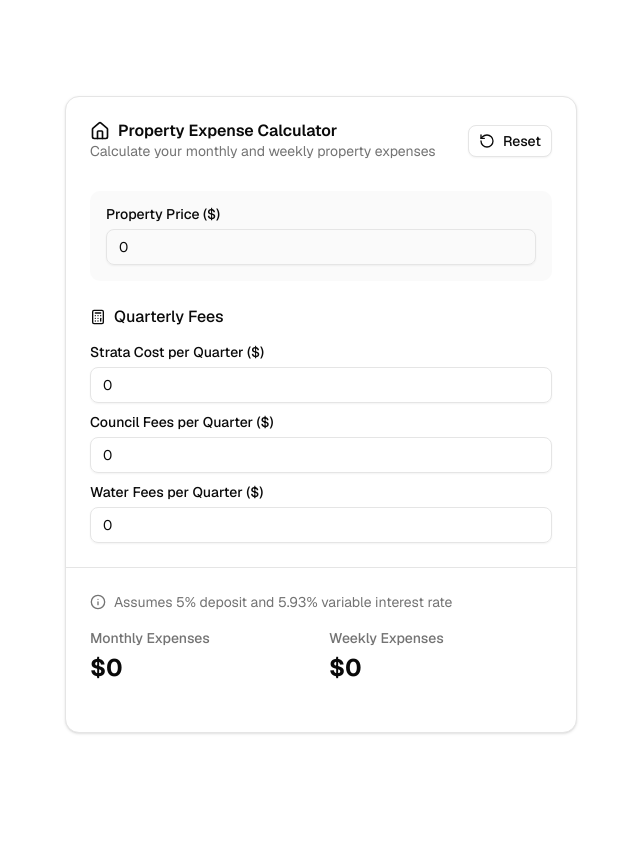
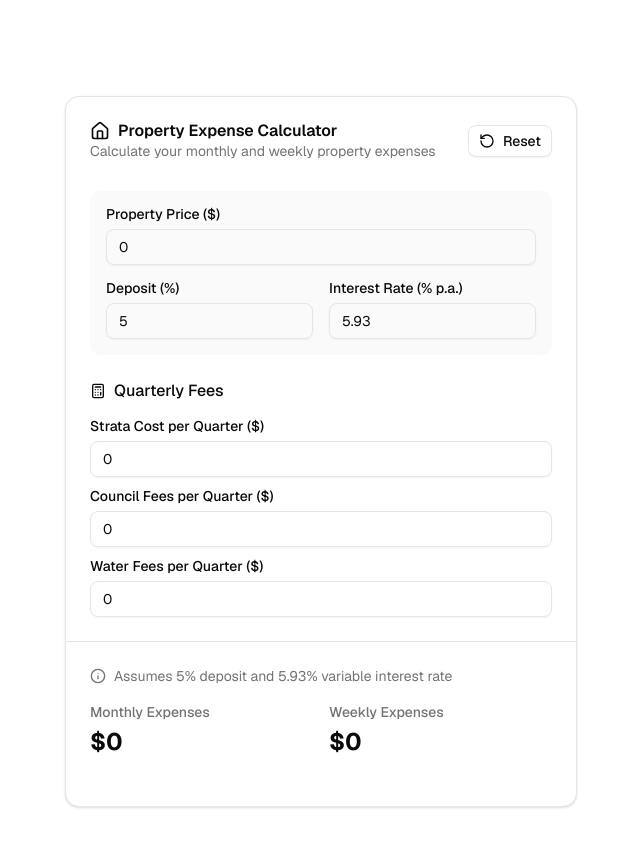
Before and after one commit to AdiRishi/simple-expense-calculator, a Next.js app: page / in a window 1280 px wide. Shown: the top 846 px of the page, without its empty margins (319-959 px from the left). Built offline with nearby package versions, Linux system fonts and the light colour scheme.

Commit message:
Make deposit and percentage editable

```diff
--- a/src/components/expense-calculator/PropertyPriceSection.tsx
+++ b/src/components/expense-calculator/PropertyPriceSection.tsx
@@ -11,6 +11,8 @@ interface PropertyPriceSectionProps {
   interestRate: number;
   loanTermYears: number;
   setPropertyPrice: React.Dispatch<React.SetStateAction<number>>;
+  setDepositPercentage: React.Dispatch<React.SetStateAction<number>>;
+  setInterestRate: React.Dispatch<React.SetStateAction<number>>;
 }
 
 export function PropertyPriceSection({
@@ -21,6 +23,8 @@ export function PropertyPriceSection({
   interestRate,
   loanTermYears,
   setPropertyPrice,
+  setDepositPercentage,
+  setInterestRate,
 }: PropertyPriceSectionProps) {
   return (
     <div className="bg-muted/50 space-y-4 rounded-lg p-3 sm:p-4">
@@ -35,6 +39,34 @@ export function PropertyPriceSection({
           onChange={handleInputChange(setPropertyPrice)}
           onBlur={handleInputBlur}
         />
+      </div>
+
+      <div className="grid grid-cols-2 gap-4">
+        <div className="space-y-2">
+          <Label htmlFor="deposit-percentage">Deposit (%)</Label>
+          <Input
+            id="deposit-percentage"
+            type="text"
+            min="0"
+            max="100"
+            placeholder="5"
+            value={depositPercentage.toLocaleString()}
+            onChange={handleInputChange(setDepositPercentage)}
+            onBlur={handleInputBlur}
+          />
+        </div>
+        <div className="space-y-2">
+          <Label htmlFor="interest-rate">Interest Rate (% p.a.)</Label>
+          <Input
+            id="interest-rate"
+            type="text"
+            min="0"
+            placeholder="5.93"
+            value={interestRate.toLocaleString()}
+            onChange={handleInputChange(setInterestRate)}
+            onBlur={handleInputBlur}
+          />
+        </div>
       </div>
 
       {propertyPrice > 0 && (
--- a/src/components/expense-calculator/expense-calculator.tsx
+++ b/src/components/expense-calculator/expense-calculator.tsx
@@ -37,6 +37,8 @@ export function ExpenseCalculator() {
           interestRate={calculations.interestRate}
           loanTermYears={calculations.loanTermYears}
           setPropertyPrice={calculations.setPropertyPrice}
+          setDepositPercentage={calculations.setDepositPercentage}
+          setInterestRate={calculations.setInterestRate}
         />
 
         <QuarterlyFeesSection
--- a/src/components/expense-calculator/use-expense-calculations.ts
+++ b/src/components/expense-calculator/use-expense-calculations.ts
@@ -7,6 +7,8 @@ const STORAGE_KEYS = {
   STRATA: 'expense-calc-strata',
   COUNCIL: 'expense-calc-council',
   WATER: 'expense-calc-water',
+  DEPOSIT_PERCENTAGE: 'expense-calc-deposit-percentage',
+  INTEREST_RATE: 'expense-calc-interest-rate',
 };
 
 // Helper functions for localStorage
@@ -45,6 +47,8 @@ export interface ExpenseCalculations {
   setStrata: React.Dispatch<React.SetStateAction<number>>;
   setCouncil: React.Dispatch<React.SetStateAction<number>>;
   setWater: React.Dispatch<React.SetStateAction<number>>;
+  setDepositPercentage: React.Dispatch<React.SetStateAction<number>>;
+  setInterestRate: React.Dispatch<React.SetStateAction<number>>;
   resetAll: () => void;
 }
 
@@ -53,6 +57,8 @@ export function useExpenseCalculations(): ExpenseCalculations {
   const [strata, setStrata] = useState<number>(0);
   const [council, setCouncil] = useState<number>(0);
   const [water, setWater] = useState<number>(0);
+  const [depositPercentage, setDepositPercentage] = useState<number>(5);
+  const [interestRate, setInterestRate] = useState<number>(5.93);
 
   // Load from localStorage after client-side hydration
   useEffect(() => {
@@ -60,6 +66,8 @@ export function useExpenseCalculations(): ExpenseCalculations {
     setStrata(getStoredValue(STORAGE_KEYS.STRATA, 0));
     setCouncil(getStoredValue(STORAGE_KEYS.COUNCIL, 0));
     setWater(getStoredValue(STORAGE_KEYS.WATER, 0));
+    setDepositPercentage(getStoredValue(STORAGE_KEYS.DEPOSIT_PERCENTAGE, 5));
+    setInterestRate(getStoredValue(STORAGE_KEYS.INTEREST_RATE, 5.93));
   }, []);
 
   const [loanAmount, setLoanAmount] = useState<number>(0);
@@ -67,9 +75,7 @@ export function useExpenseCalculations(): ExpenseCalculations {
   const [monthlyTotal, setMonthlyTotal] = useState<number>(0);
   const [weeklyTotal, setWeeklyTotal] = useState<number>(0);
 
-  // Fixed values
-  const depositPercentage = 5;
-  const interestRate = 5.93;
+  // Fixed value
   const loanTermYears = 30;
 
   useEffect(() => {
@@ -91,7 +97,7 @@ export function useExpenseCalculations(): ExpenseCalculations {
     } else {
       setMonthlyMortgage(0);
     }
-  }, [propertyPrice]);
+  }, [propertyPrice, depositPercentage, interestRate]);
 
   useEffect(() => {
     // Convert quarterly fees to monthly by dividing by 3
@@ -137,12 +143,28 @@ export function useExpenseCalculations(): ExpenseCalculations {
     return () => clearTimeout(timeoutId);
   }, [water]);
 
+  useEffect(() => {
+    const timeoutId = setTimeout(() => {
+      setStoredValue(STORAGE_KEYS.DEPOSIT_PERCENTAGE, depositPercentage);
+    }, 500);
+    return () => clearTimeout(timeoutId);
+  }, [depositPercentage]);
+
+  useEffect(() => {
+    const timeoutId = setTimeout(() => {
+      setStoredValue(STORAGE_KEYS.INTEREST_RATE, interestRate);
+    }, 500);
+    return () => clearTimeout(timeoutId);
+  }, [interestRate]);
+
   // Reset function to clear all values
   const resetAll = () => {
     setPropertyPrice(0);
     setStrata(0);
     setCouncil(0);
     setWater(0);
+    setDepositPercentage(5);
+    setInterestRate(5.93);
 
     // Clear from localStorage
     Object.values(STORAGE_KEYS).forEach((key) => {
@@ -172,6 +194,8 @@ export function useExpenseCalculations(): ExpenseCalculations {
     setStrata,
     setCouncil,
     setWater,
+    setDepositPercentage,
+    setInterestRate,
     resetAll,
   };
 }
```
